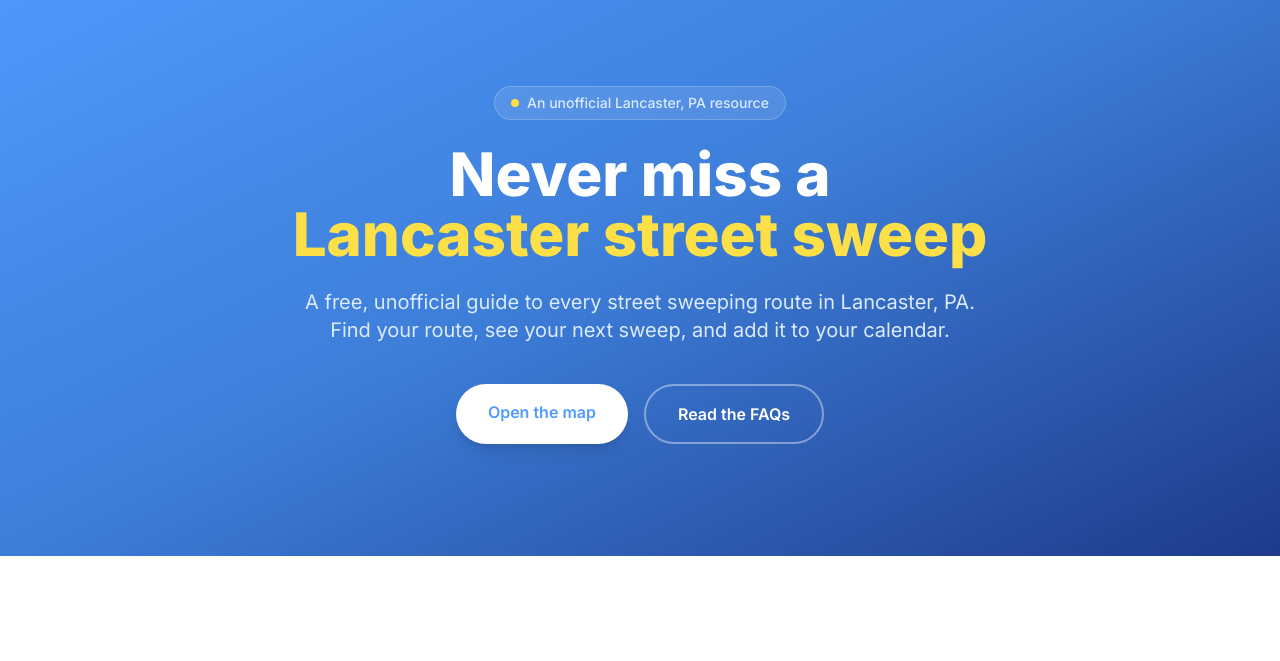
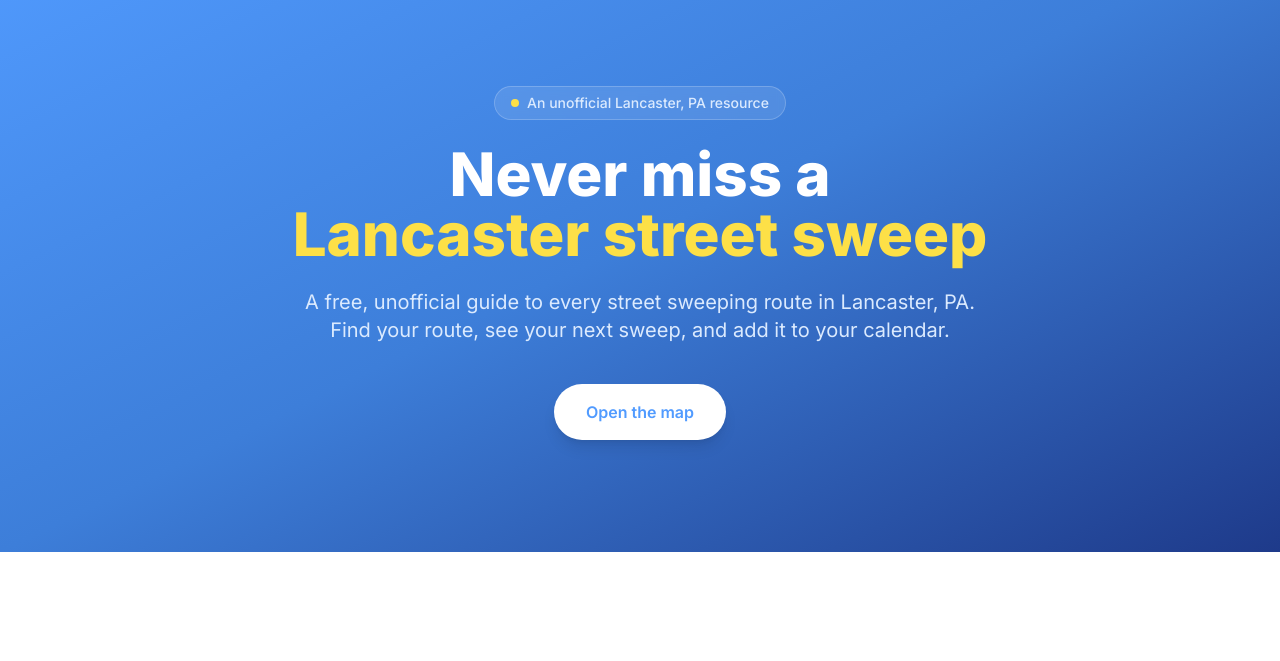
Before and after one commit to wondercity99/beat-the-sweep-website, a website: page index.html in a window 1280 px wide. Shown: the part 74-735 px from the top of the page. Drawn offline with nearby package versions, Linux system fonts and the light colour scheme; files that its build step writes are made by us from their sources.

Commit message:
Remove Read the FAQs button from home page hero
Co-Authored-By: Claude Opus 4.7 (1M context) <noreply@anthropic.com>

```diff
--- a/index.html
+++ b/index.html
@@ -80,12 +80,9 @@
       <p class="text-lg md:text-xl text-blue-100 mb-10 max-w-2xl mx-auto">
         A free, unofficial guide to every street sweeping route in Lancaster, PA. Find your route, see your next sweep, and add it to your calendar.
       </p>
-      <div class="flex flex-col sm:flex-row gap-4 justify-center">
+      <div class="flex justify-center">
         <a href="/lancaster" class="bg-white text-sweep-blue font-semibold py-4 px-8 rounded-full shadow-lg hover:shadow-xl transition-all duration-300 transform hover:-translate-y-0.5">
           Open the map
-        </a>
-        <a href="/sweep-faqs" class="bg-transparent border-2 border-white/40 text-white font-semibold py-4 px-8 rounded-full hover:bg-white/10 transition-colors">
-          Read the FAQs
         </a>
       </div>
     </div>
```
